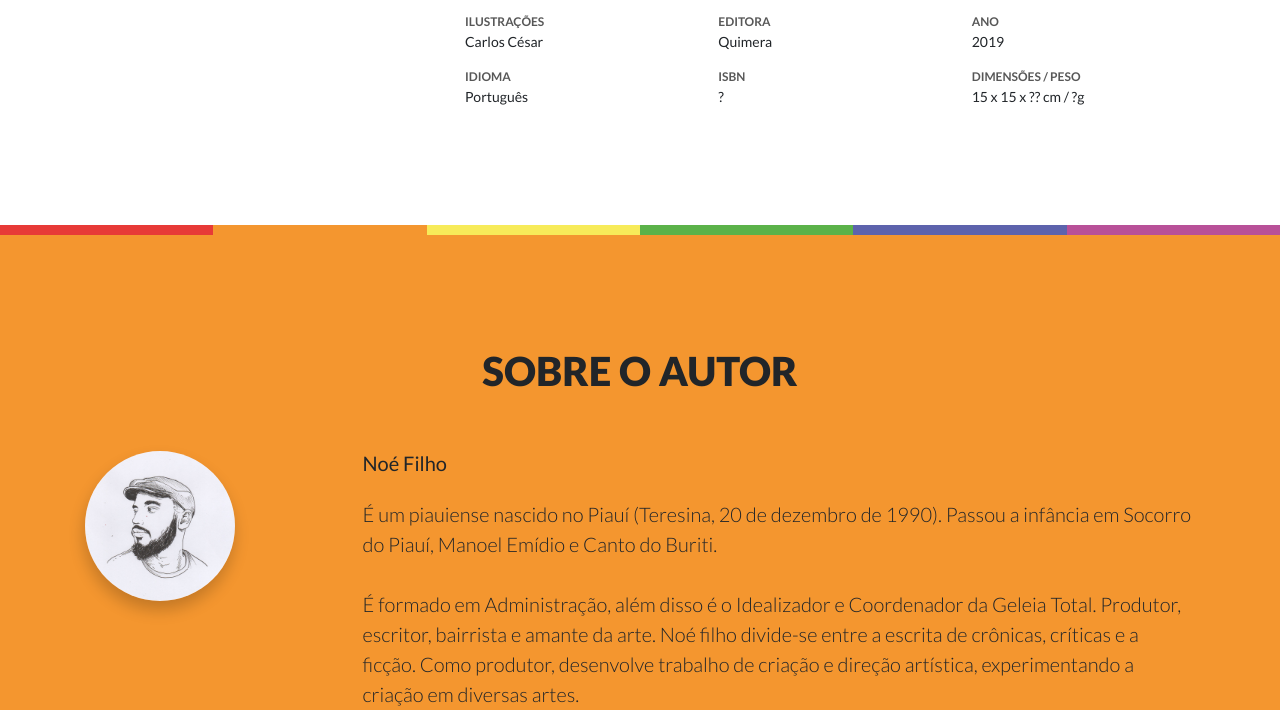
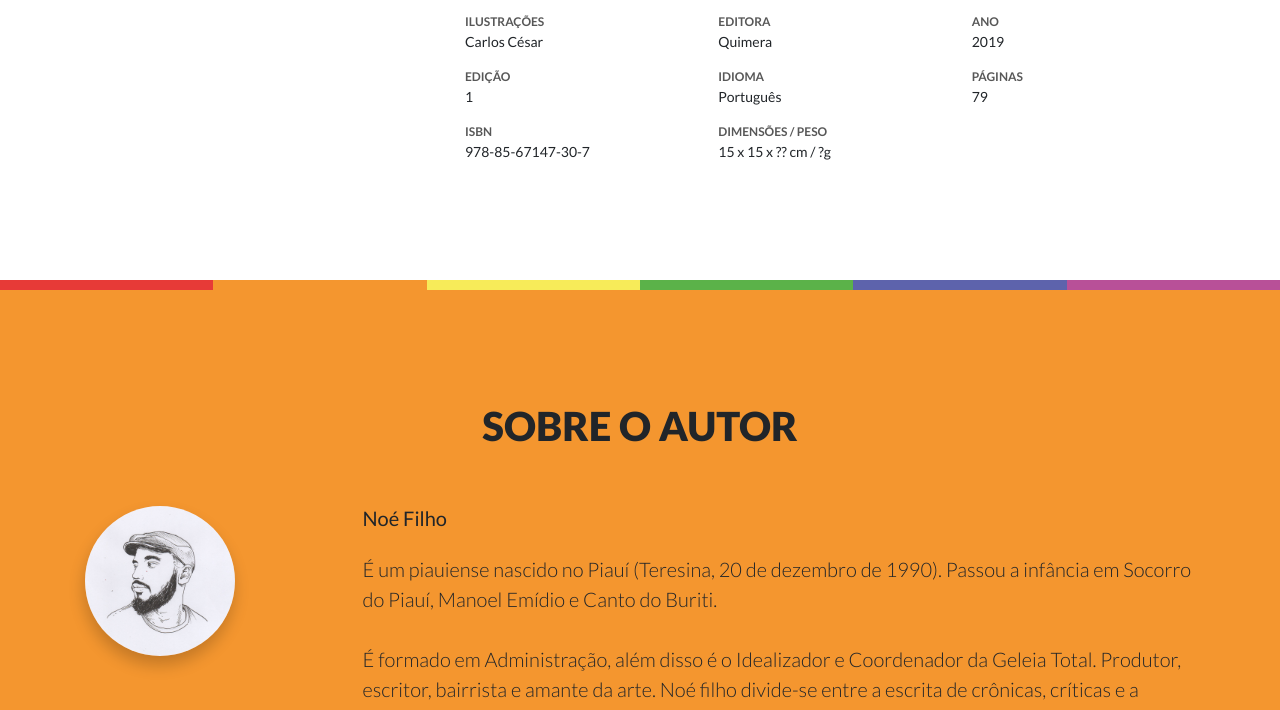
Before and after one commit to candidosales/landing-page-book, a website built with webpack: page index.html in a window 1280 px wide. Shown: the part 2033-2743 px from the top of the page. Built offline with nearby package versions, Linux system fonts and the light colour scheme.

Commit message:
update image and specifics about book

```diff
--- a/index.html
+++ b/index.html
@@ -10,8 +10,8 @@
     <!-- Open Graph data -->
     <meta property="og:title" content="Cores sob nossas peles" />
     <meta property="og:type" content="article" />
-    <meta property="og:url" content="https://lifenautjoe.github.io/webpack-starter-basic/" />
-    <meta property="og:image" content="https://i.snag.gy/i3eMBc.jpg" />
+    <meta property="og:url" content="https://coressobnossaspeles.com/" />
+    <meta property="og:image" content="<%= require('./src/assets/og-image.jpg') %>" />
     <meta property="og:description" content="Você é capaz de sentir as cores que germinam sob nossas peles? É capaz de ter empatia com o que outros corações sentem?" />
     <!-- Mobile header color for Chrome, Firefox OS and Opera -->
     <meta name="theme-color" content="#ff4970">
@@ -127,12 +127,20 @@
                                     <p class="box-section__description">2019</p>
                                 </div>
                                 <div class="col-lg-4 col-md-6 col-sm-6 col-6">
+                                    <p class="box-section__title">Edição</p>
+                                    <p class="box-section__description">1</p>
+                                </div>
+                                <div class="col-lg-4 col-md-6 col-sm-6 col-6">
                                     <p class="box-section__title">Idioma</p>
                                     <p class="box-section__description">Português</p>
                                 </div>
                                 <div class="col-lg-4 col-md-6 col-sm-6 col-6">
+                                    <p class="box-section__title">Páginas</p>
+                                    <p class="box-section__description">79</p>
+                                </div>
+                                <div class="col-lg-4 col-md-6 col-sm-6 col-6">
                                     <p class="box-section__title">ISBN</p>
-                                    <p class="box-section__description">?</p>
+                                    <p class="box-section__description">978-85-67147-30-7</p>
                                 </div>
                                 <div class="col-lg-4 col-md-6 col-sm-6 col-6">
                                     <p class="box-section__title">Dimensões / Peso</p>
```
Also changed, not shown: src/assets/og-image.jpg (added).
